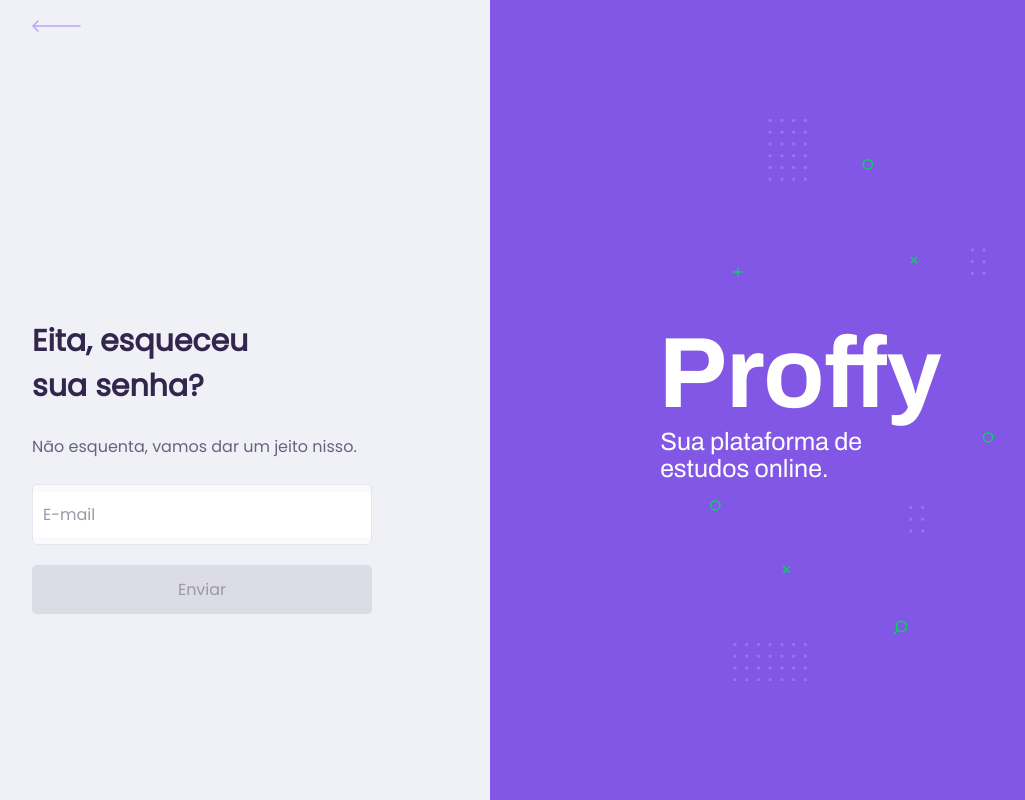
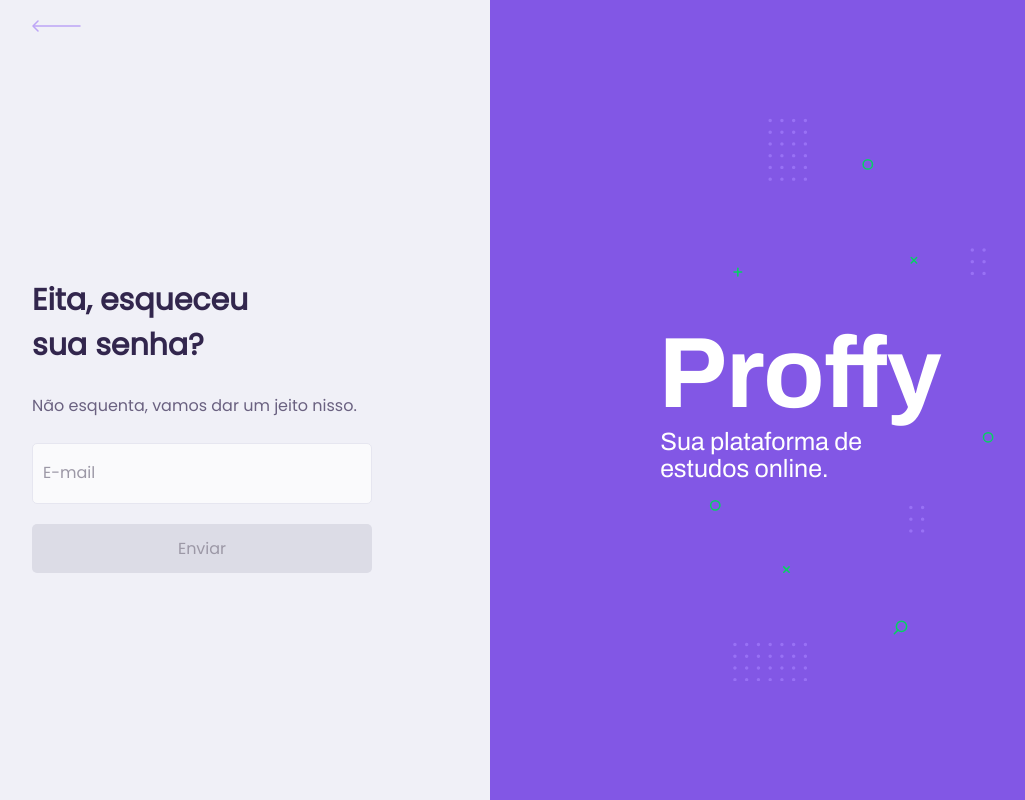
Before and after one commit to saymow/NLW-Edition-2, a React (Create React App) app in the folder web/: page /recover_pass in a window 1280 px wide. Shown: the whole page, without its empty margins (86-1111 px from the left). Built offline with nearby package versions, Linux system fonts and the light colour scheme.

Commit message:
chore: auth context created

```diff
--- a/web/src/Components/Auth/Input/styles.ts
+++ b/web/src/Components/Auth/Input/styles.ts
@@ -43,6 +43,7 @@
   border: 0;
   width: 100%;
   outline: 0;
+  background: var(--color-box-footer);
 
   &:focus {
     border-left: 2px solid var(--color-primary);
--- a/web/src/Components/Auth/SideTemplate/styles.ts
+++ b/web/src/Components/Auth/SideTemplate/styles.ts
@@ -3,8 +3,6 @@
 export const Container = styled.main`
   position: relative;
   background: var(--color-background);
-
-  margin: 5rem 0;
 
   display: flex;
   flex-direction: column;
@@ -13,12 +11,18 @@
 `;
 
 export const FormContainer = styled.section`
+  margin: auto 0 auto;
+
   width: 90%;
   max-width: 340px;
 
-  h2 {
-    font-size: 3rem;
-    color: var(--color-text-title);
-    margin-bottom: 2.5rem;
+  > div:first-of-type {
+    padding-top: 5rem;
+
+    h2 {
+      font-size: 3rem;
+      color: var(--color-text-title);
+      margin-bottom: 2.5rem;
+    }
   }
 `;
--- a/web/src/Components/Auth/SideWallpaper/styles.ts
+++ b/web/src/Components/Auth/SideWallpaper/styles.ts
@@ -29,6 +29,10 @@
       font: 400 2.5rem Archivo;
     }
   }
+
+  @media (max-width: 660px) {
+    display: none;
+  }
 `;
 
 export const BackDrop = styled.div`
--- a/web/src/Context/index.tsx
+++ b/web/src/Context/index.tsx
@@ -15,11 +15,21 @@
   {} as {
     toggleTheme(): void;
     actualTheme: string;
+    loggedIn: Boolean;
+    user?: UserProps;
+    signIn(arg0: UserProps): void;
   }
 );
 
+interface UserProps {
+  name: string;
+  email: string;
+  img_url: string;
+}
+
 const AppContext: React.FC = ({ children }) => {
   const [theme, setTheme] = useState("light");
+  const [user, setUser] = useState<UserProps | undefined>(undefined);
 
   const toggleTheme = useCallback(() => {
     setTheme((prevValue) => {
@@ -30,6 +40,8 @@
     });
   }, []);
 
+  const signIn = (data: UserProps) => setUser(data);
+
   useEffect(() => {
     const storagedTheme = localStorage.getItem("@Theme:");
 
@@ -39,8 +51,11 @@
   return (
     <Context.Provider
       value={{
+        loggedIn: Boolean(user),
         toggleTheme,
         actualTheme: theme,
+        user,
+        signIn,
       }}
     >
       <ThemeProvider theme={theme === "light" ? lightTheme : darkTheme}>
--- a/web/src/Pages/Login/index.tsx
+++ b/web/src/Pages/Login/index.tsx
@@ -8,6 +8,7 @@
 
 import {
   Container,
+  LoginContainer,
   Form,
   Eye,
   EyeSlash,
@@ -25,6 +26,7 @@
     <Container>
       <SideWallpaper />
       <SideTemplate>
+        <LoginContainer>
           <h2>Fazer Login</h2>
           <Formik
             initialValues={{
@@ -89,6 +91,7 @@
               É de graça <PurpleHeartIcon />
             </div>
           </MoreOptions>
+        </LoginContainer>
       </SideTemplate>
     </Container>
   );
--- a/web/src/Pages/Login/styles.ts
+++ b/web/src/Pages/Login/styles.ts
@@ -12,6 +12,17 @@
   box-shadow: 3px 3px 5px rgba(0, 0, 0, 0.3); */
   display: grid;
   grid-template-columns: 55% 45%;
+
+  @media (max-width: 1000px) {
+    grid-template-columns: 45% 55%;
+  }
+
+  @media (max-width: 660px) {
+    grid-template-columns: 1fr;
+  }
+`;
+
+export const LoginContainer = styled.div`
 `;
 
 export const Form = styled(AuthForm)``;
--- a/web/src/Pages/RecoverPass/styles.ts
+++ b/web/src/Pages/RecoverPass/styles.ts
@@ -5,10 +5,18 @@
 export const Container = styled(AuthContainer)`
   display: grid;
   grid-template-columns: 45% 55%;
+
+  @media (max-width: 1000px) {
+    grid-template-columns: 55% 45%;
+  }
+
+  @media (max-width: 660px) {
+    grid-template-columns: 1fr;
+  }
 `;
-export const RecoverPassContainer = styled.section`
+
+export const RecoverPassContainer = styled.div`
   position: relative;
-  margin-bottom: 40%;
 
   h2 {
     max-width: 70%;
@@ -55,6 +63,7 @@
   padding: 1.4rem 1rem 0.6rem;
   border: 0;
   width: 100%;
+  background: var(--color-box-footer);
   outline: 0;
 
   &::placeholder {
@@ -70,5 +79,5 @@
 
 export const NavigateBackImage = styled.img`
   position: absolute;
-  top: -4rem;
+  top: 1rem;
 `;
--- a/web/src/Pages/Register/styles.ts
+++ b/web/src/Pages/Register/styles.ts
@@ -6,11 +6,17 @@
 export const Container = styled(AuthContainer)`
   display: grid;
   grid-template-columns: 45% 55%;
+
+  @media (max-width: 1000px) {
+    grid-template-columns: 55% 45%;
+  }
+
+  @media (max-width: 660px) {
+    grid-template-columns: 1fr;
+  }
 `;
 
-export const RegisterContainer = styled.section`
-  margin-bottom: 10%;
-
+export const RegisterContainer = styled.div`
   p {
     max-width: 55%;
     margin-bottom: 3rem;
@@ -29,5 +35,5 @@
 
 export const NavigateBackImage = styled.img`
   position: absolute;
-  top: -4rem;
+  top: 1rem;
 `;
--- /dev/null
+++ b/web/src/Routes/guest.tsx
@@ -0,0 +1,20 @@
+import React from "react";
+import { BrowserRouter, Route, Switch } from "react-router-dom";
+
+import Login from "../Pages/Login";
+import RecoverPass from "../Pages/RecoverPass";
+import Register from "../Pages/Register";
+
+const Routes: React.FC = () => {
+  return (
+    <BrowserRouter>
+      <Switch>
+        <Route path="/" exact component={Login} />
+        <Route path="/recover_pass" component={RecoverPass} />
+        <Route path="/register" component={Register} />
+      </Switch>
+    </BrowserRouter>
+  );
+};
+
+export default Routes;
--- a/web/src/Routes/index.tsx
+++ b/web/src/Routes/index.tsx
@@ -1,24 +1,14 @@
 import React from "react";
-import { BrowserRouter, Route } from "react-router-dom";
 
-import Login from "../Pages/Login";
-import RecoverPass from "../Pages/RecoverPass";
-import Register from "../Pages/Register";
-import Landing from "../Pages/Landing";
-import TeacherList from "../Pages/TeacherList";
-import TeacherForm from "../Pages/TeacherForm";
+import { useGlobalState } from "../Context";
+
+import UserRoutes from "./user";
+import GuestRoutes from "./guest";
 
 const Routes: React.FC = () => {
-  return (
-    <BrowserRouter>
-      <Route path="/" exact component={Login} />
-      <Route path="/recover_pass" component={RecoverPass} />
-      <Route path="/register" component={Register} />
-      <Route path="/main" component={Landing} />
-      <Route path="/study" component={TeacherList} />
-      <Route path="/give-class" component={TeacherForm} />
-    </BrowserRouter>
-  );
+  const { loggedIn } = useGlobalState();
+
+  return loggedIn ? <UserRoutes /> : <GuestRoutes />;
 };
 
 export default Routes;
--- /dev/null
+++ b/web/src/Routes/user.tsx
@@ -0,0 +1,20 @@
+import React from "react";
+import { BrowserRouter, Route, Switch } from "react-router-dom";
+
+import Landing from "../Pages/Landing";
+import TeacherList from "../Pages/TeacherList";
+import TeacherForm from "../Pages/TeacherForm";
+
+const Routes: React.FC = () => {
+  return (
+    <BrowserRouter>
+      <Switch>
+        <Route path="/" exact component={Landing} />
+        <Route path="/study" component={TeacherList} />
+        <Route path="/give-class" component={TeacherForm} />
+      </Switch>
+    </BrowserRouter>
+  );
+};
+
+export default Routes;
--- a/web/src/Styles/utils.ts
+++ b/web/src/Styles/utils.ts
@@ -2,6 +2,12 @@
 import { Form as FormikForm } from "formik";
 
 const AuthContainer = styled.div`
+  /* margin: auto;
+  width: 90%;
+  max-width: 1440px;
+  height: 100%;
+  max-height: 640px; */
+
   width: 100vw;
   height: 100vh;
 
```
Lines whose indentation alone changed are shown as unchanged.
